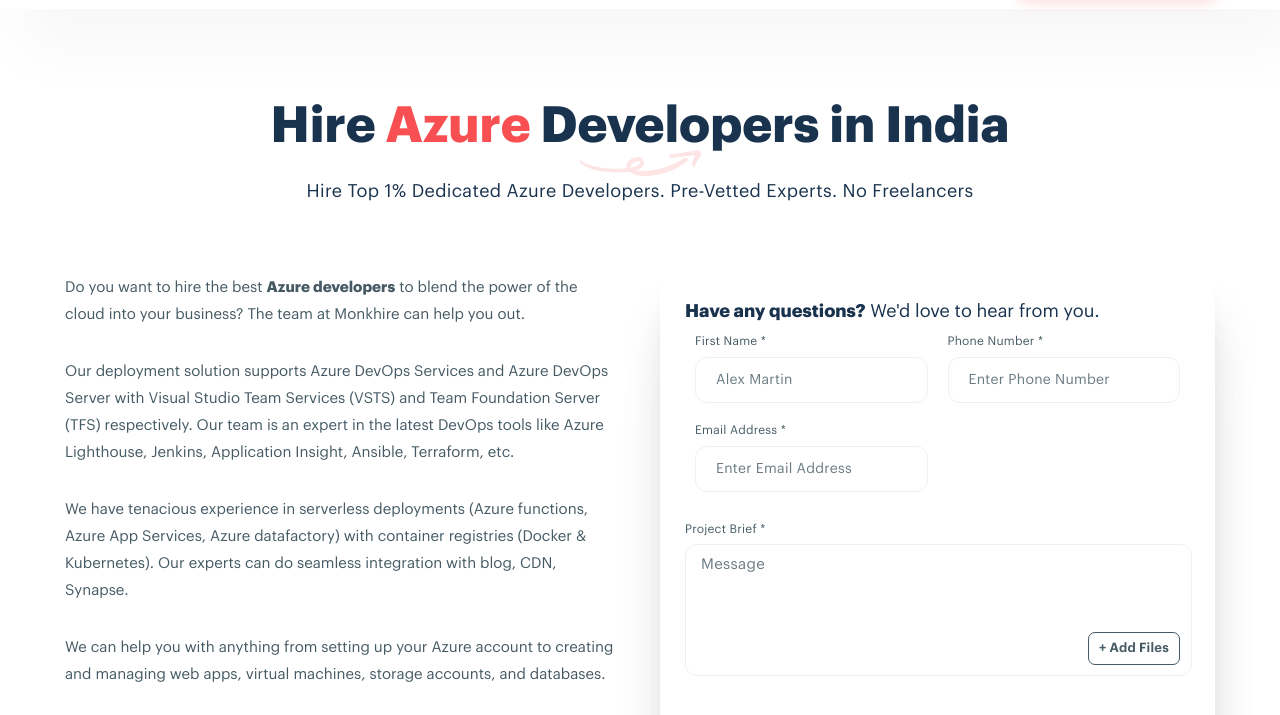
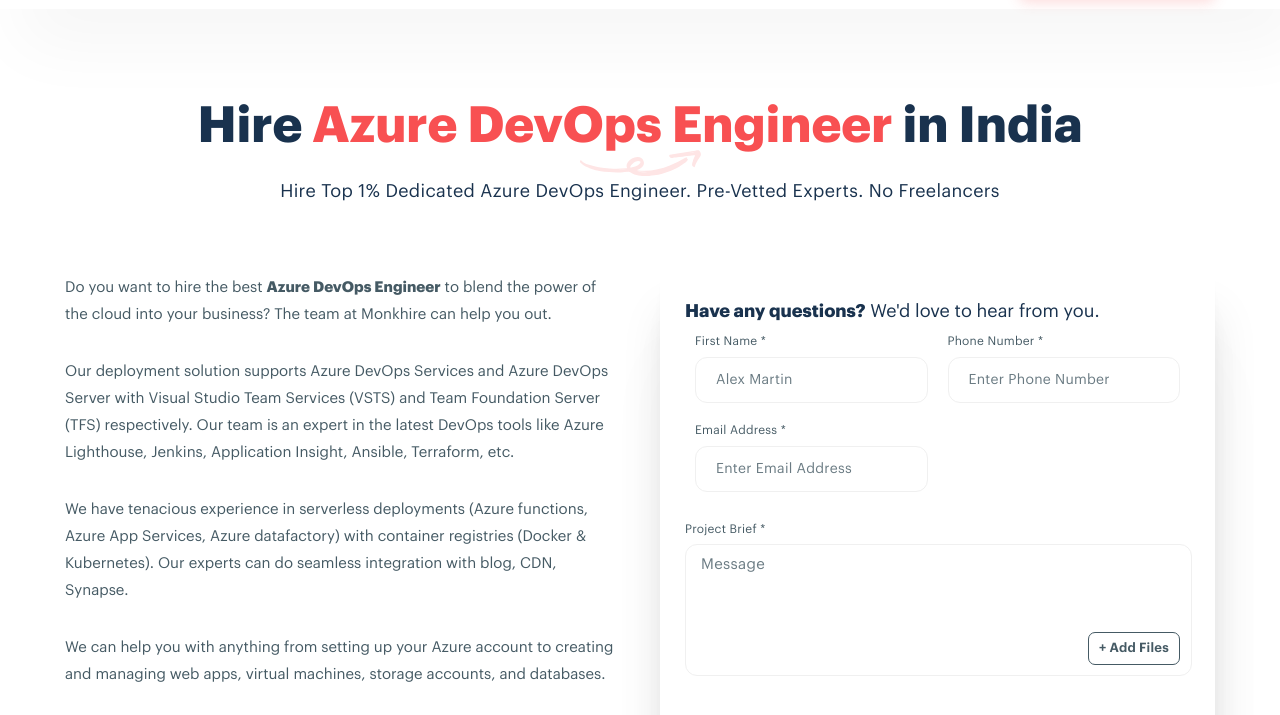
Before and after one commit to Meylis7/Monkhire, a plain HTML site: page dev-azure.html in a window 1280 px wide. Shown: the part 75-790 px from the top of the page. Drawn offline with Linux system fonts and the light colour scheme; a script that the page names is missing.

Commit message:
Azure Devops Instead of Developer text change

```diff
--- a/dev-azure.html
+++ b/dev-azure.html
@@ -7,7 +7,7 @@
     <meta name="viewport" content="width=device-width, initial-scale=1.0">
     <link rel="stylesheet" href="assets/fonts/Graphik/graphik-font.css">
     <link rel="stylesheet" href="assets/css/main.css">
-    <title>Azure Developer</title>
+    <title>Azure DevOps Engineer</title>
 </head>
 
 <body>
@@ -101,17 +101,17 @@
         <div class="auto_container">
             <div class="developer_wrap">
                 <h1 class="privacy_main-title">
-                    Hire <span>Azure</span> Developers in India
+                    Hire <span>Azure DevOps Engineer</span> in India
                 </h1>
 
                 <h4 class="privacy_subtitle">
-                    Hire Top 1% Dedicated Azure Developers. Pre-Vetted Experts. No Freelancers
+                    Hire Top 1% Dedicated Azure DevOps Engineer. Pre-Vetted Experts. No Freelancers
                 </h4>
 
                 <div class="developer_box">
                     <div class="developer_info">
                         <p class="developer_info-txt">
-                            Do you want to hire the best <span>Azure developers</span> to blend the power of the cloud
+                            Do you want to hire the best <span>Azure DevOps Engineer</span> to blend the power of the cloud
                             into your
                             business? The team at Monkhire can help you out.
                         </p>
```
